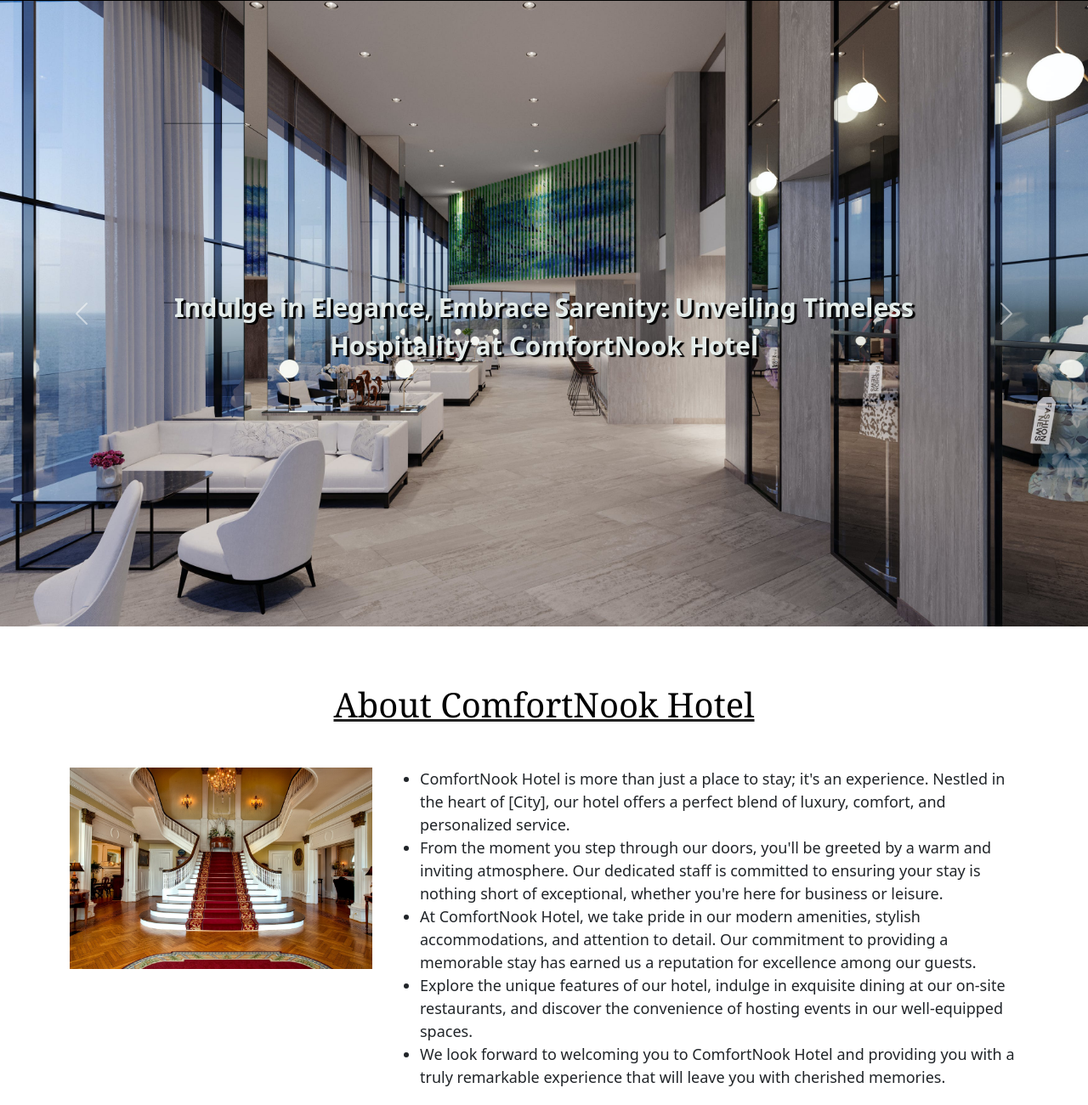
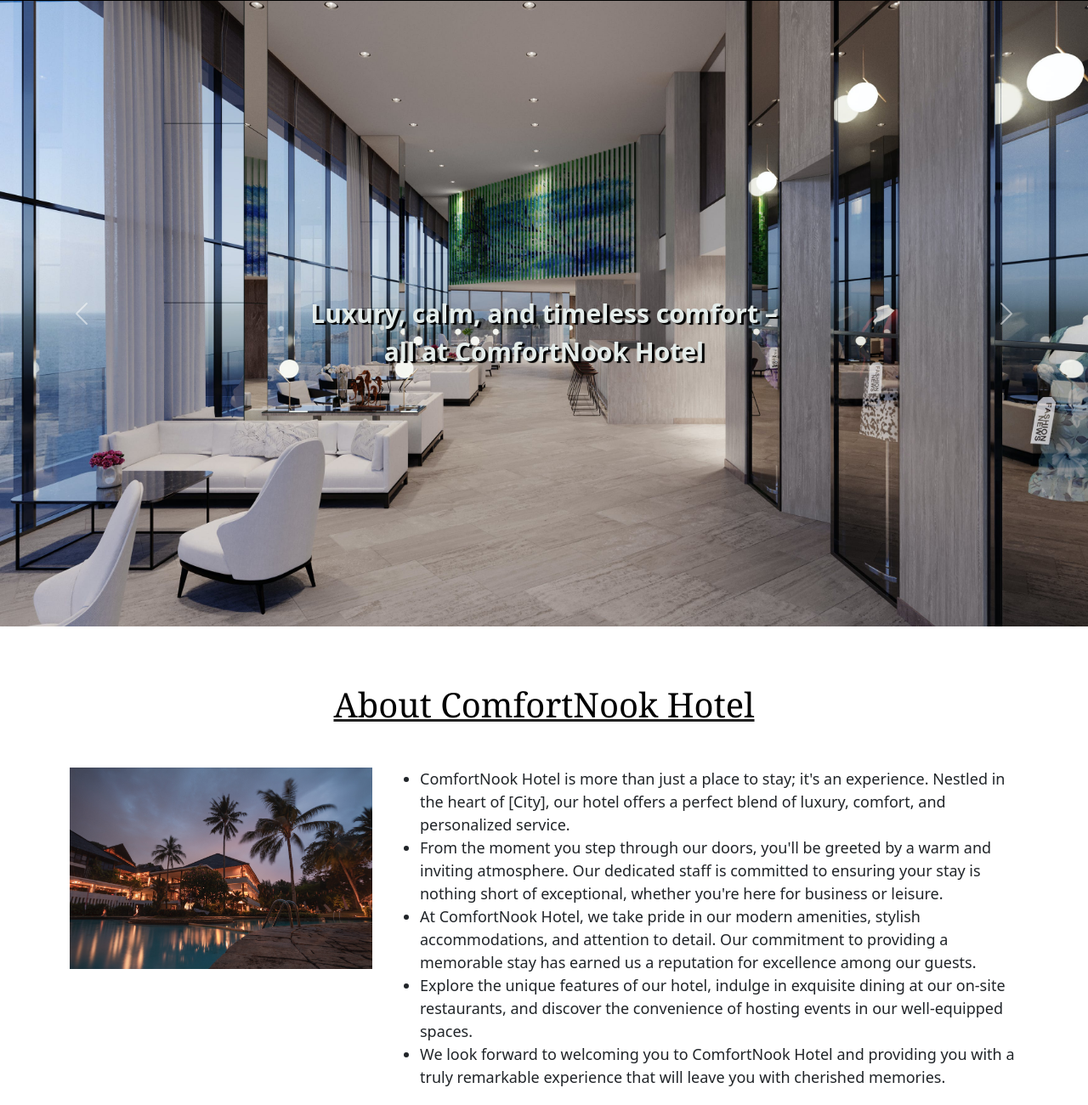
Before and after one commit to Saad0095/ComfortNook-Hotel, a plain HTML site: page index.html in a window 1280 px wide. Shown: the part 61-1361 px from the top of the page at 85% size. Drawn offline with nearby package versions, Linux system fonts and the light colour scheme.

Commit message:
Updated index.html and style.css

```diff
--- a/index.html
+++ b/index.html
@@ -71,19 +71,19 @@
       <div class="carousel-item active" data-bs-interval="3000">
         <img src="Media/Images/Carousel-image-6.jpg" class="d-block w-100" alt="...">
         <div class="carousel-caption text-center">
-          <p>Indulge in Elegance, Embrace Sarenity: Unveiling Timeless Hospitality at ComfortNook Hotel</p>
+          <p>Luxury, calm, and timeless comfort – all at ComfortNook Hotel</p>
         </div>
       </div>
       <div class="carousel-item" data-bs-interval="3000">
         <img src="Media/Images/Carousel-image-4.jpg" class="d-block w-100" alt="...">
         <div class="carousel-caption text-center ">
-          <p>Indulge in Elegance, Embrace Sarenity: Unveiling Timeless Hospitality at ComfortNook Hotel</p>
+          <p>Luxury, calm, and timeless comfort – all at ComfortNook Hotel</p>
         </div>
       </div>
       <div class="carousel-item" data-bs-interval="3000">
         <img src="Media/Images/Carousel-image-5.jpg" class="d-block w-100" alt="...">
         <div class="carousel-caption text-center ">
-          <p>Indulge in Elegance, Embrace Sarenity: Unveiling Timeless Hospitality at ComfortNook Hotel</p>
+          <p>Luxury, calm, and timeless comfort – all at ComfortNook Hotel</p>
         </div>
       </div>
     </div>
@@ -107,7 +107,7 @@
 
     <div class="row" style="margin-top: 50px;">
       <div class="col-lg-4" style=" margin-bottom: 10px;">
-        <img src="Media/Images/About-Hotel-image.jpg" alt="Hotel Images" class="img-fluid">
+        <img src="Media/Images/Carousel-image-1.jpg" alt="Hotel Images" class="img-fluid">
       </div>
       <div class="col-lg-8">
         <!-- <h3>Welcome to ComfortNook Hotel</h3> -->
@@ -345,12 +345,14 @@
       </div>
       <div class="mb-3">
         <label for="exampleInputEmail1" class="form-label">Email address</label>
-        <input type="email" class="form-control" id="exampleInputEmail1" aria-describedby="emailHelp" placeholder="example@gmail.com">
+        <input type="email" class="form-control" id="exampleInputEmail1" aria-describedby="emailHelp"
+          placeholder="example@gmail.com">
         <div id="emailHelp" class="form-text">We'll never share your email with anyone else.</div>
       </div>
       <div class="mb-3">
         <label for="exampleFormControlTextarea1" class="form-label">Message</label>
-        <textarea class="form-control" id="exampleFormControlTextarea1" rows="3" placeholder="Write your message"></textarea>
+        <textarea class="form-control" id="exampleFormControlTextarea1" rows="3"
+          placeholder="Write your message"></textarea>
       </div>
       <button type="submit" class="btn btn-dark w-100">Submit</button>
     </form>
--- a/style.css
+++ b/style.css
@@ -45,10 +45,15 @@
 
     position: absolute;
     bottom: 34vh;
+    bottom: 34%;
+    bottom: 36%;
     font-size: 30px;
     color: #e4ecea;
     font-weight: 600;
     text-shadow: 3px 2px 1px black;
+    width: 46%;
+    margin: auto;
+
 }
 
 /* Hreo Section end */
```
Lines whose indentation alone changed are shown as unchanged.
